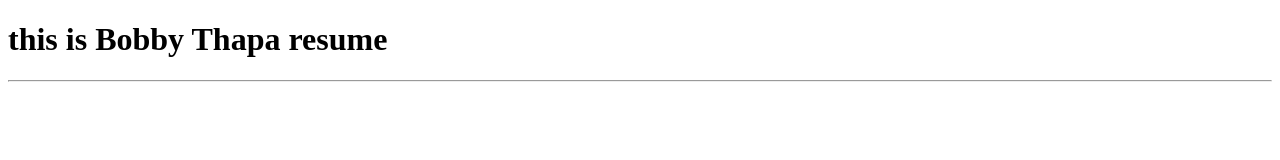
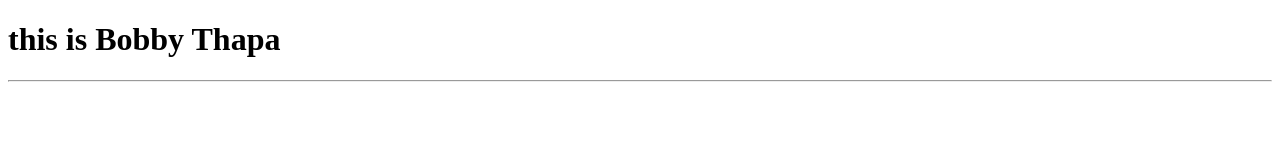
Before and after one commit to 0bobbythapa0/0bobbythapa0.github.io, a plain HTML site: page resume.html in a window 1280 px wide. Drawn offline with Linux system fonts and the light colour scheme.

Commit message:
basic resume

```diff
--- a/resume.html
+++ b/resume.html
@@ -6,7 +6,7 @@
     <title>Document</title>
 </head>
 <body>
-    <h1> this is Bobby Thapa resume</h1>
+    <h1> this is Bobby Thapa </h1>
     <hr>
 </body>
 </html>
```
Also changed, not shown: index.html (+0 -1 lines).
